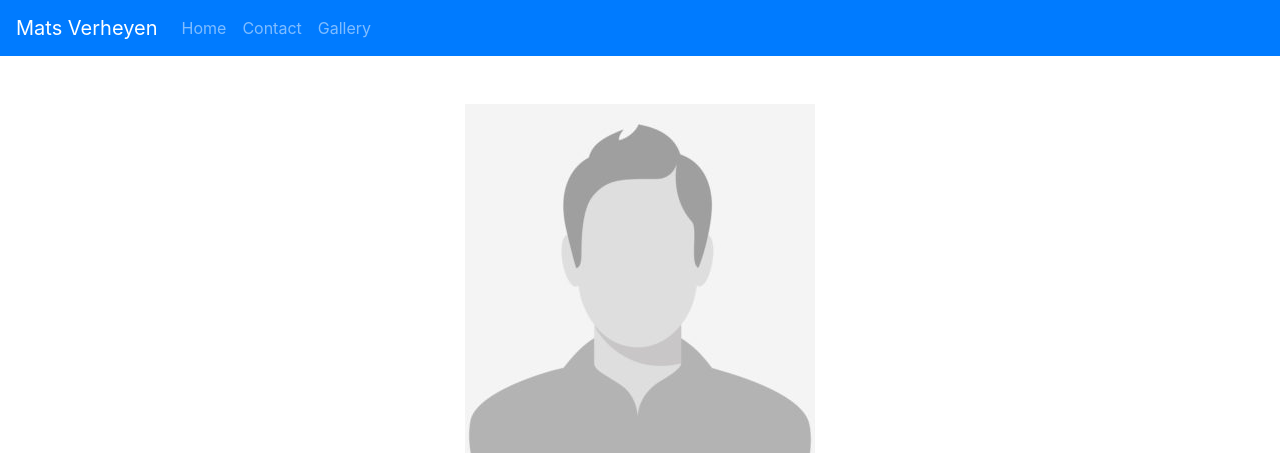
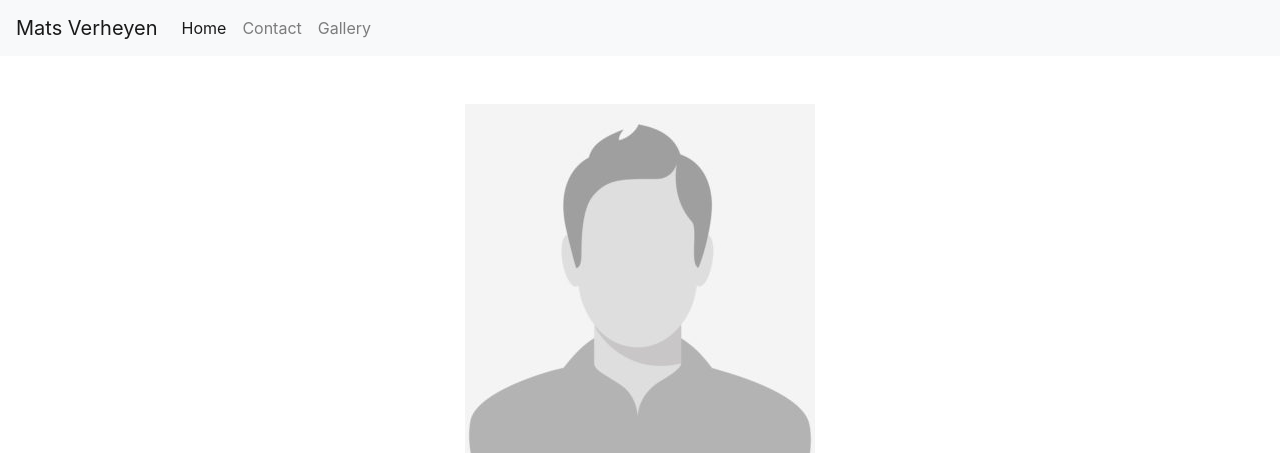
Before and after one commit to Matsverheyen/Portfolio-php, a PHP site: page /index.php in a window 1280 px wide. Shown: the top 453 px of the page. Run offline with PHP 8.4, Linux system fonts and the light colour scheme.

Commit message:
changed nav

```diff
--- a/components/nav.php
+++ b/components/nav.php
@@ -1,19 +1,20 @@
-<nav class="sticky-top navbar-dark bg-primary navbar navbar-expand-lg navbar-expand-sm navbar-expand-mg navbar-expand-xl">
-  <button class="navbar-toggler navbar-toggler-right" type="button" data-toggle="collapse" data-target="#navburger" aria-controls="navburger" aria-expanded="false" aria-label="Toggle navigation">
+<nav class="navbar navbar-expand-lg navbar-light bg-light">
+  <a class="navbar-brand" href="#">Mats Verheyen</a>
+  <button class="navbar-toggler" type="button" data-toggle="collapse" data-target="#navbarTogglerDemo02" aria-controls="navbarTogglerDemo02" aria-expanded="false" aria-label="Toggle navigation">
     <span class="navbar-toggler-icon"></span>
   </button>
-  <a class="navbar-brand" href="#">Mats Verheyen</a>
 
-  <div class="collapse navbar-collapse" id="navburger">
-    <ul class="navbar-nav mr-auto mt-2 mt-md-0">
-      <li class="nav-item">
-        <a class="nav-link" href="index.php">Home</a>
+  <div class="collapse navbar-collapse" id="navbarTogglerDemo02">
+    <ul class="navbar-nav mr-auto mt-2 mt-lg-0">
+      <li class="nav-item active">
+        <a class="nav-link" href="index.php">Home <span class="sr-only">(current)</span></a>
       </li>
       <li class="nav-item">
         <a class="nav-link" href="contact.php">Contact</a>
       </li>
       <li class="nav-item">
-      <a class="nav-link" href="gallery.php">Gallery</a></li>
+        <a class="nav-link" href="gallery.php">Gallery</a>
+      </li>
     </ul>
   </div>
 </nav>
```
